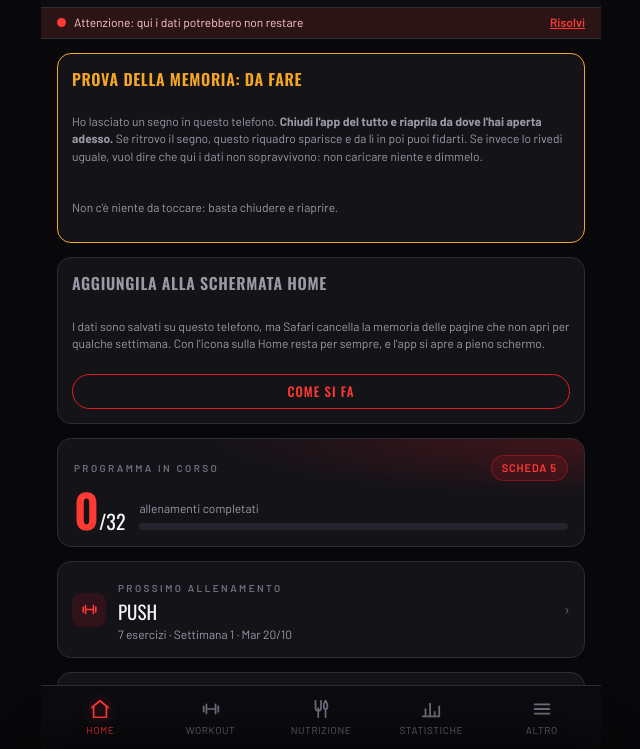
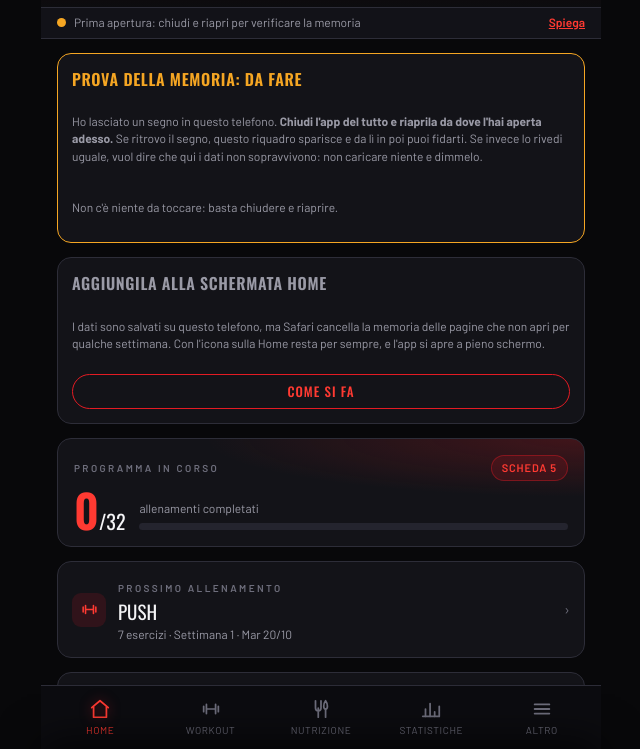
Before and after one commit to marcobernabeo-wq/youandfit, a plain HTML site: page index.html in a window 1280 px wide. Shown: the part 51-800 px from the top of the page, without its empty margins (319-959 px from the left). Drawn offline with nearby package versions, Linux system fonts and the light colour scheme.

Commit message:
Add files via upload

```diff
--- a/index.html
+++ b/index.html
@@ -2006,11 +2006,12 @@ function statoMemoria(){
   if(st==='pieno') return {cls:'bad', t:'Spazio online esaurito', az:'Vedi'};
   if(st==='erroreSalvataggio') return {cls:'bad', t:'Salvataggio non riuscito, riprovo…', az:'Riprova'};
   if(LS_OK===false) return {cls:'bad', t:DA_FILE?'File scaricato: NON salva niente':'I dati NON vengono salvati', az:'Risolvi'};
+  if(PERSISTE===null) return {cls:'work', t:'Prima apertura: chiudi e riapri per verificare la memoria', az:'Spiega'};
   if(PERSISTE===true) return DENTRO_CLAUDE
     ? {cls:'ok', t:'Salvato sul telefono'+(ULTIMO_SALVA?' · '+oraBreve(ULTIMO_SALVA):'')+' · spazio online non attivo', az:'Collega'}
     : {cls:'ok', t:'Memoria verificata · salvato'+(ULTIMO_SALVA?' '+oraBreve(ULTIMO_SALVA):'')
         +(STANDALONE?'':' · aggiungila alla Home'), az:STANDALONE?'':'Come'};
-  return {cls:'bad', t:'Attenzione: qui i dati potrebbero non restare', az:'Risolvi'};
+  return {cls:'bad', t:'Qui i dati non restano alla chiusura', az:'Risolvi'};
 }
 function aggiornaBadgeMemoria(){
   const el=document.getElementById('memLine'); if(!el) return;
```
